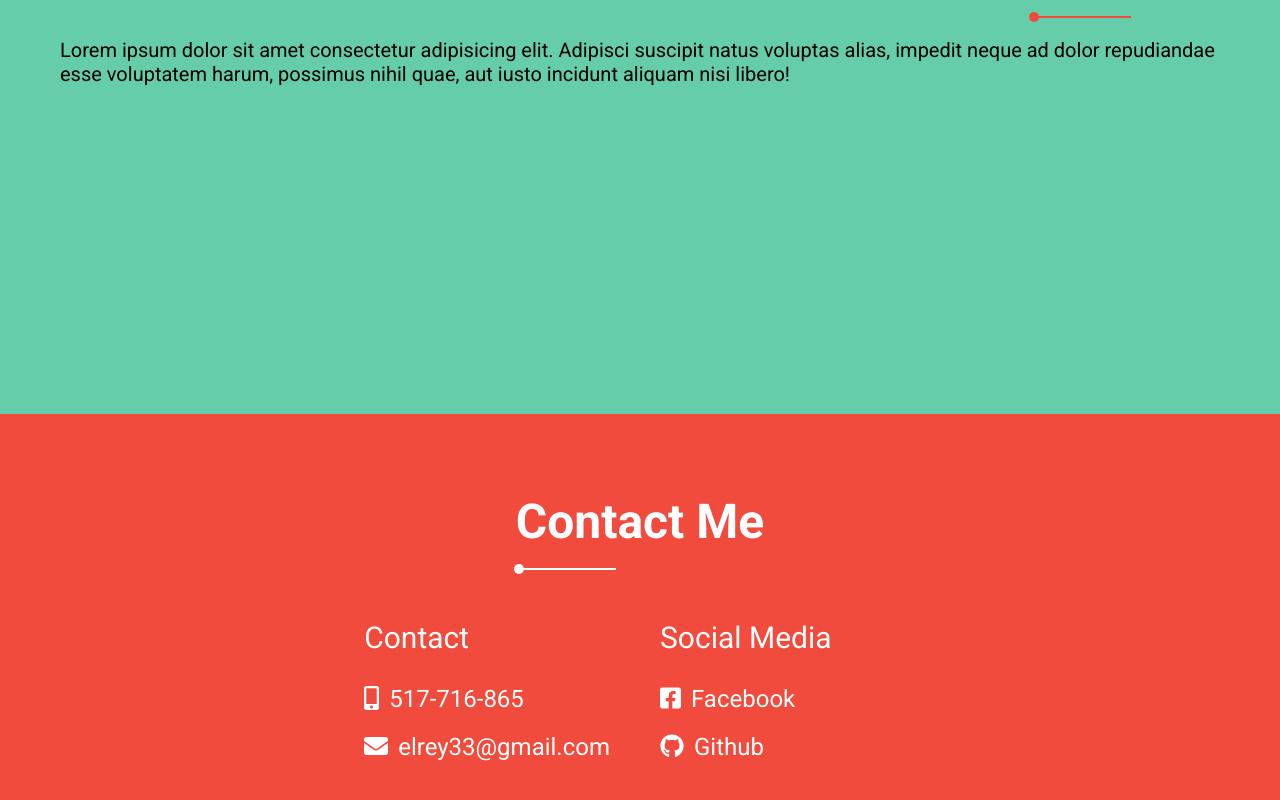
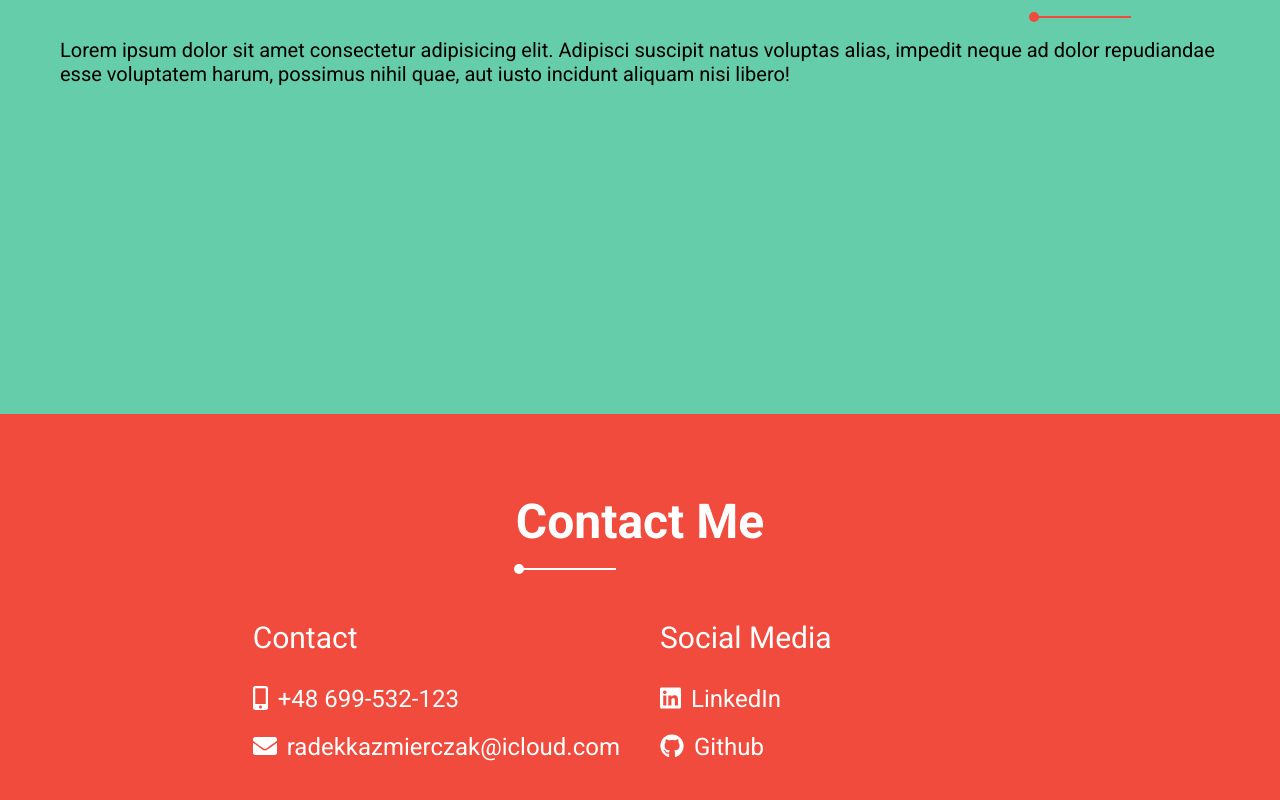
Before and after one commit to JasonDollar/PortfolioPage, a React (Create React App) app: page / in a window 1280 px wide. Shown: the part 1986-2786 px from the top of the page. Built offline with nearby package versions, Linux system fonts and the light colour scheme.

Commit message:
small updates in styling

```diff
--- a/public/index.html
+++ b/public/index.html
@@ -3,6 +3,7 @@
   <head>
     <meta charset="utf-8" />
     <link rel="shortcut icon" href="%PUBLIC_URL%/r-favicon.png" />
+    <link rel="preconnect" href="https://fonts.gstatic.com/" crossorigin>
     <link href="https://fonts.googleapis.com/css?family=Roboto:400,700&amp;subset=latin-ext" rel="stylesheet">
     <!-- <link href="https://fonts.googleapis.com/css?family=Montserrat:400,700|Roboto:400,700&amp;subset=latin-ext" rel="stylesheet">      -->
     <meta
--- a/src/components/Contact.js
+++ b/src/components/Contact.js
@@ -23,7 +23,7 @@ const ContactSection = styled.section`
   display: grid;
   grid-template-rows: auto 1fr 1fr;
   grid-template-columns: 1fr;
-  gap: 2rem;
+  row-gap: 2rem;
   column-gap: 4rem;
   justify-content: center;
   justify-items: center;
@@ -36,6 +36,7 @@ const ContactSection = styled.section`
 const ContactHeading = styled(Heading)`
   grid-column: 1 / -1;
   grid-row: 1 / 2;
+  /* padding: 1rem; */
 `
 
 
@@ -72,6 +73,9 @@ font-size: 2.4rem;
 padding: 0;
   li {
     margin: 2rem 0;
+    /* &:not(&:last-child) {
+      margin-bottom: 1rem;
+    } */
     /* margin-left: 0; */
   }
 
@@ -79,10 +83,28 @@ padding: 0;
 `
 
 const Link = styled.a`
+  &::after {
+    content: '';
+    position: absolute;
+    bottom: 0;
+    left: 0;
+    height: 2px;
+    width: 0;
+    background: currentColor;
+    transition: all .2s;
+  }
+  &:link,
+  &:visited {
   text-decoration: none;
   color: inherit;
-  padding: 1rem;
-  padding-left: 0;
+  padding: 1rem 0;
+  position: relative;
+
+  /* padding-left: 0; */
+  }
+  &:hover::after {
+    width: 100%;
+  }
   & span {
 
     margin-left: 1rem;
@@ -102,15 +124,15 @@ const Contact = ({id}) => {
           <HeadingSmall>Contact</HeadingSmall>
           <ContactList>
             <li>
-              <Link href="tel:+48517716865" aria-label="Telephone" >
+              <Link href="tel:+48699532123" aria-label="Telephone" >
                 <FontAwesomeIcon icon="mobile-alt" aria-hidden="true"/>
-                <span>517-716-865</span>
+                <span>+48 699-532-123</span>
               </Link>
             </li>
             <li>
-              <Link href="mailto:elrey33@gmail.com" aria-label="Email" >
+              <Link href="mailto:radekkazmierczak@icloud.com" aria-label="Email" >
                 <FontAwesomeIcon icon="envelope" aria-hidden="true"/>
-                <span>elrey33@gmail.com</span>
+                <span>radekkazmierczak@icloud.com</span>
               </Link>
             </li>
           </ContactList>
@@ -119,9 +141,9 @@ const Contact = ({id}) => {
           <HeadingSmall>Social Media</HeadingSmall>
           <ContactList>
             <li>
-              <Link href="https://www.facebook.com/HikariYamii" target="_blank" rel="noopener noreferrer">
-                <FontAwesomeIcon icon={['fab', "facebook-square"]} aria-hidden="true"/>
-                <span>Facebook</span>
+              <Link href="https://www.linkedin.com/in/rados%C5%82aw-ka%C5%BAmierczak-a90057182" target="_blank" rel="noopener noreferrer">
+                <FontAwesomeIcon icon={['fab', "linkedin"]} aria-hidden="true"/>
+                <span>LinkedIn</span>
               </Link>
             </li>
             <li>
--- a/src/components/Hero.js
+++ b/src/components/Hero.js
@@ -24,22 +24,22 @@ const HeroSection = styled.div`
   display: grid;
   grid-template-rows: 1fr 3fr;
   justify-content: center;
-  @media screen and (min-width: 982px) and (orientation: landscape) {
+  font-family: 'Roboto', sans-serif;
+  @media screen and (min-width: 990px)  {
 
     grid-template-columns: 1fr 2fr;
     grid-template-rows: 1fr repeat(4, 3fr) 1fr;
     gap: 4rem;
   }
-  font-family: 'Roboto', sans-serif;
 `
 
 const ImagePart = styled.div`
 /* flex: 0 1 50%; */
   /* grid-column: 2 / span 3; */
   font-size: 30px;
-  @media screen and (min-width: 767px) and (orientation: landscape) {
+  @media screen and (min-width: 990px) {
     grid-column: 1 / 2;
-    grid-row: 2/ span 4;
+    grid-row: 1 / 2;
 
   }
 `
@@ -52,8 +52,7 @@ const TextPart = styled.div`
     line-height: 1.4;
     padding-bottom: 1.5rem;
   }
-  @media screen and (min-width: 767px) and (orientation: landscape) {
-
+  @media screen and (min-width: 990px) {
     grid-column: 2 / 3;
     grid-row: 3/ -1;
     & h1, & h3 {
@@ -63,8 +62,6 @@ const TextPart = styled.div`
   }
   }
 `
-
-const HeadingBig = props => <h1 {...props} isPrimary={true} children={props.children} />
 
 const HeroHeadingSmall = styled(HeadingSmall)`
   span {
@@ -81,7 +78,7 @@ const Hero = ({id, fixed}) => {
           {' '}
         </ImagePart>
         <TextPart>
-          <Heading as={HeadingBig} isPrimary={true}>
+          <Heading as='h1' isPrimary={true}>
             Radosław Kaźmierczak
           </Heading>
           <HeroHeadingSmall>
--- a/src/components/NavBar.js
+++ b/src/components/NavBar.js
@@ -15,12 +15,21 @@ const elementAppear = keyframes`
     opacity: 1;
   }
 `
+const elementDisappear = keyframes`
+  from {
+    opacity: 1;
+  }
+
+  to {
+    opacity: 0;
+  }
+`
 
 const Container = styled.nav`
   width: 100%;
   grid-column: 2 / 3;
   font-size: 2rem;
-  /* background: transparent; */
+  /* animation: ${elementDisappear} .3s backwards; */
   @media screen and (min-width: 576px) {
     font-size: 2.2rem;
   }
@@ -40,13 +49,20 @@ const Container = styled.nav`
 
 
 const NavBar = ({fixed}) => {
+  const onNavLinkClick = e => {
+    e.preventDefault();
+    console.log(e)
+    document.querySelector('#home').scrollIntoView({
+      behavior: 'smooth'
+    });
+  }
   return (
     <Container className={fixed ? 'fixed' : ''}>
       <Row>
         <NavList>
           <NavItem>
 
-            <a href="#home" className="link">Home</a>
+            <a href="#home" className="link" onClick={onNavLinkClick}>Home</a>
           </NavItem>
 
           <NavItem>
```
